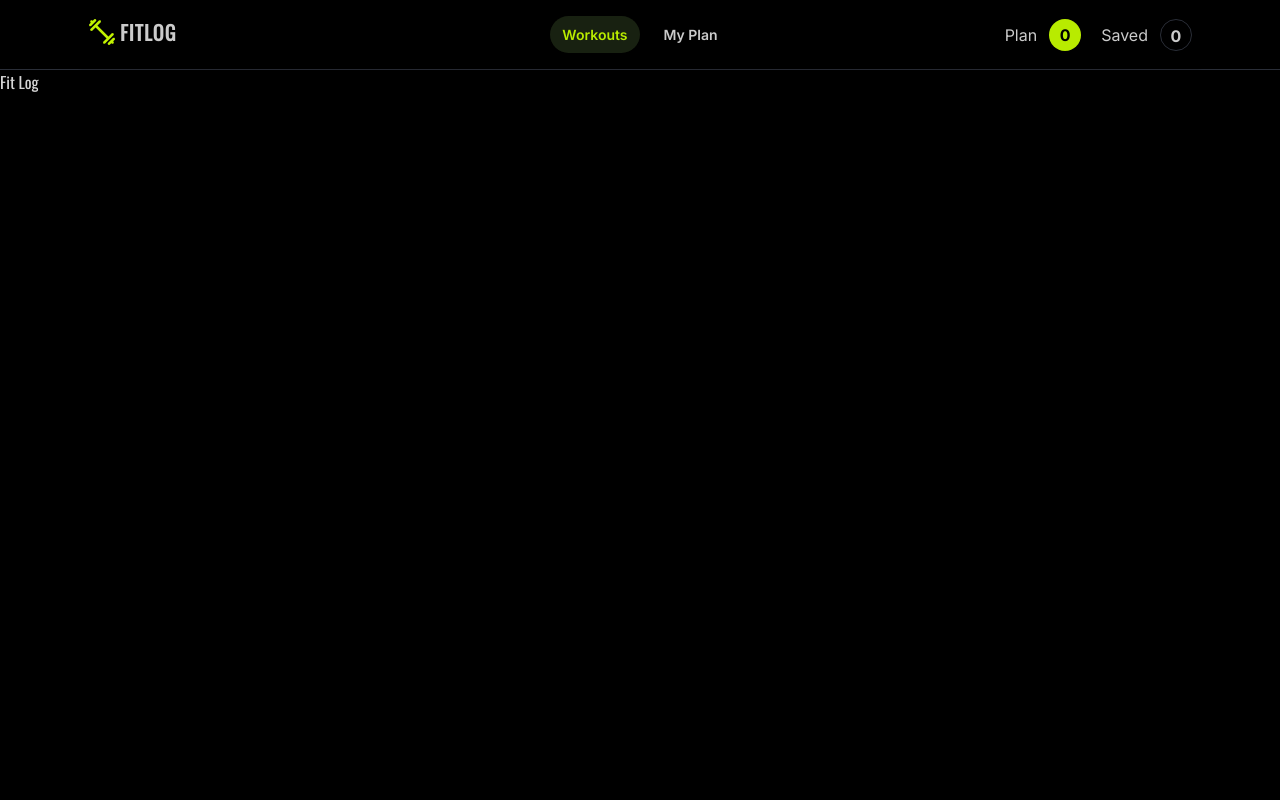
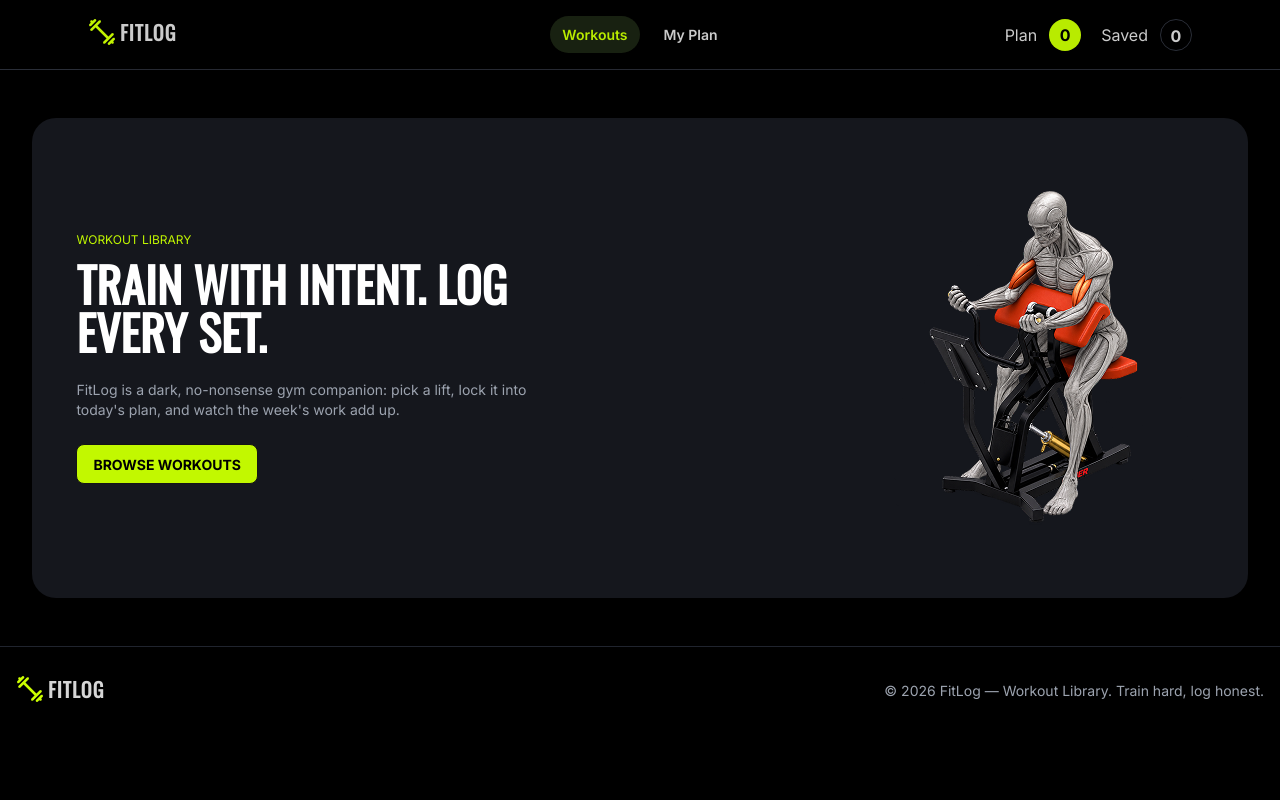
Before and after one commit to mushik-tech/fit-log, a Next.js app: page / in a window 1280 px wide. Shown: the top 800 px of the page. Built offline with nearby package versions, Linux system fonts and the light colour scheme.

Commit message:
Added Banner to the Homepage

```diff
--- /dev/null
+++ b/src/Components/Homepage/Banner.tsx
@@ -0,0 +1,34 @@
+import React from "react";
+import HeroImg from "../../assets/banner.png";
+import Image from "next/image";
+
+const Banner = () => {
+  return (
+    <div className="my-12 ">
+      <div className="hero bg-[#15171D] min-h-120 rounded-3xl">
+        <div className="hero-content flex-col lg:flex-row-reverse">
+          <Image
+            alt="Hero Image"
+            src={HeroImg}
+            className="max-w-sm"
+          />
+          <div className="text-center lg:text-left">
+            <p className="text-xs text-[#C2F800] mb-3">WORKOUT LIBRARY</p>
+            <h1 className="text-5xl font-bold text-white">
+              TRAIN WITH INTENT. LOG <br /> EVERY SET.
+            </h1>
+            <p className="py-6 lg:w-6/10 text-sm text-[#9CA3AF]">
+              FitLog is a dark, no-nonsense gym companion: pick a lift, lock it
+              into today's plan, and watch the week's work add up.
+            </p>
+            <button className="btn bg-[#C2F800] font-bold text-black rounded-lg">
+              <a href="#library">BROWSE WORKOUTS</a>
+            </button>
+          </div>
+        </div>
+      </div>
+    </div>
+  );
+};
+
+export default Banner;
--- a/src/app/layout.tsx
+++ b/src/app/layout.tsx
@@ -26,9 +26,9 @@ export default function RootLayout({ children }: LayoutProps<"/">) {
       date-theme="dark"
       className={`${oswald.variable} ${inter.variable} h-full antialiased`}
     >
-      <body className="min-h-full flex flex-col">
+      <body className="min-h-full flex flex-col font-sans">
         <Navbar></Navbar>
-        <main>{children}</main>
+        <main className="px-8">{children}</main>
         <Footer></Footer>
       </body>
     </html>
--- a/src/app/page.tsx
+++ b/src/app/page.tsx
@@ -1,9 +1,9 @@
-
+import Banner from "@/Components/Homepage/Banner";
 
 export default function Home() {
   return (
-    <div className="min-h-screen">
-      <h1>Fit Log</h1>
+    <div className="font-sans">
+      <Banner></Banner>
     </div>
   );
 }
```
